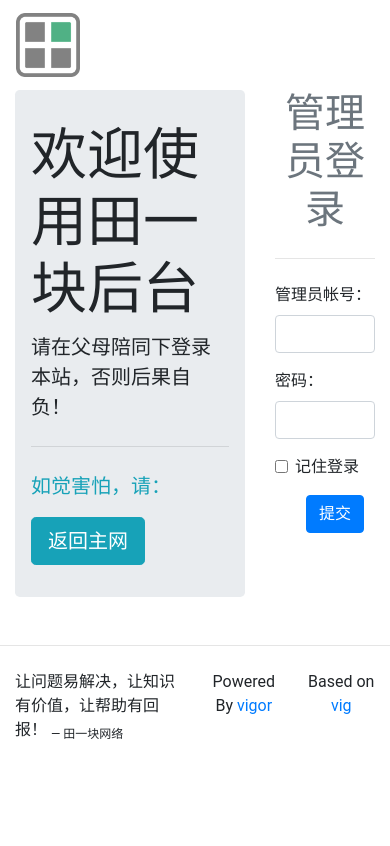
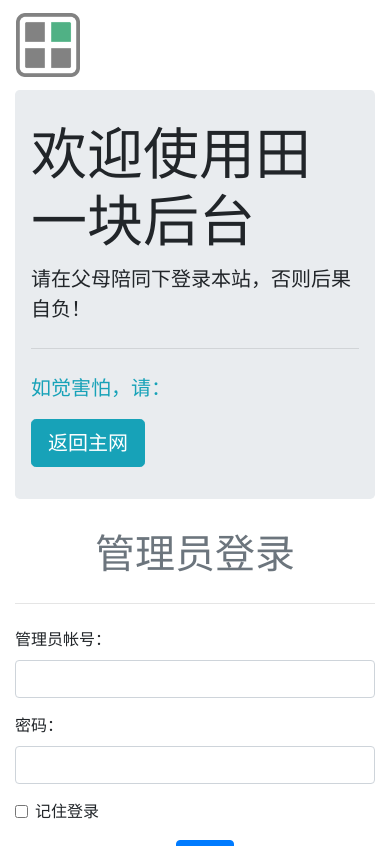
Before and after one commit to forim/admin-angular, an Angular app: page / in a window 390 px wide. Shown: the top 846 px of the page. Built offline with nearby package versions, Linux system fonts and the light colour scheme.

Commit message:
updated grid

```diff
--- a/src/app/app.component.html
+++ b/src/app/app.component.html
@@ -3,7 +3,7 @@
 </nav>
 <div class="container clearfix">
   <div class="row">
-    <div class="col-8">
+    <div class="col-md-8 col-xs-12">
       <div class="jumbotron">
         <h1 class="display-4">欢迎使用{{projectName}}后台</h1>
         <p class="lead">请在父母陪同下登录本站，否则后果自负！</p>
@@ -13,7 +13,7 @@
         <a class="btn btn-info btn-lg" href="https://t1bao.com" role="button">返回主网</a>
       </div>
     </div>
-    <div class="col">
+    <div class="col-md-4 col-xs-12">
       <h1 class="text-center text-secondary">管理员登录</h1>
       <hr class="my-4">
       <form>
```
Also changed, not shown: 5 other files (tests, documents, lock files or other folders).
